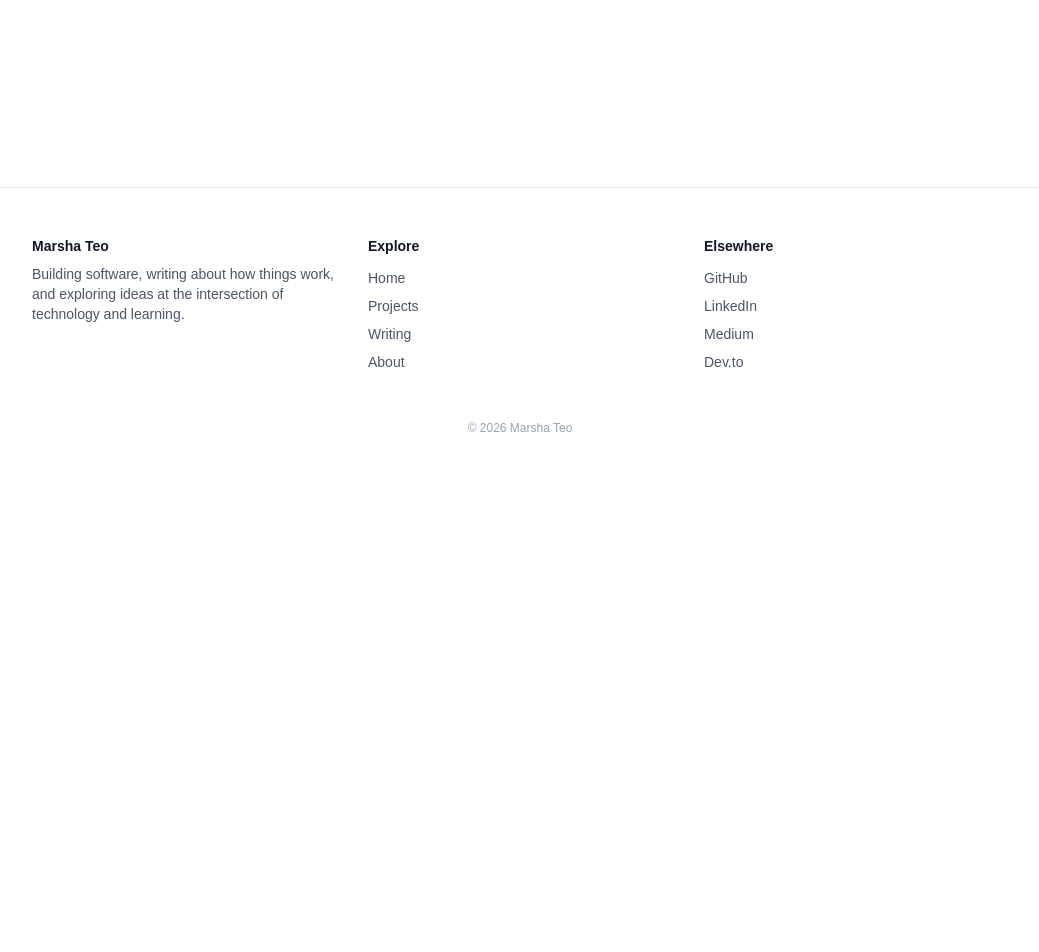
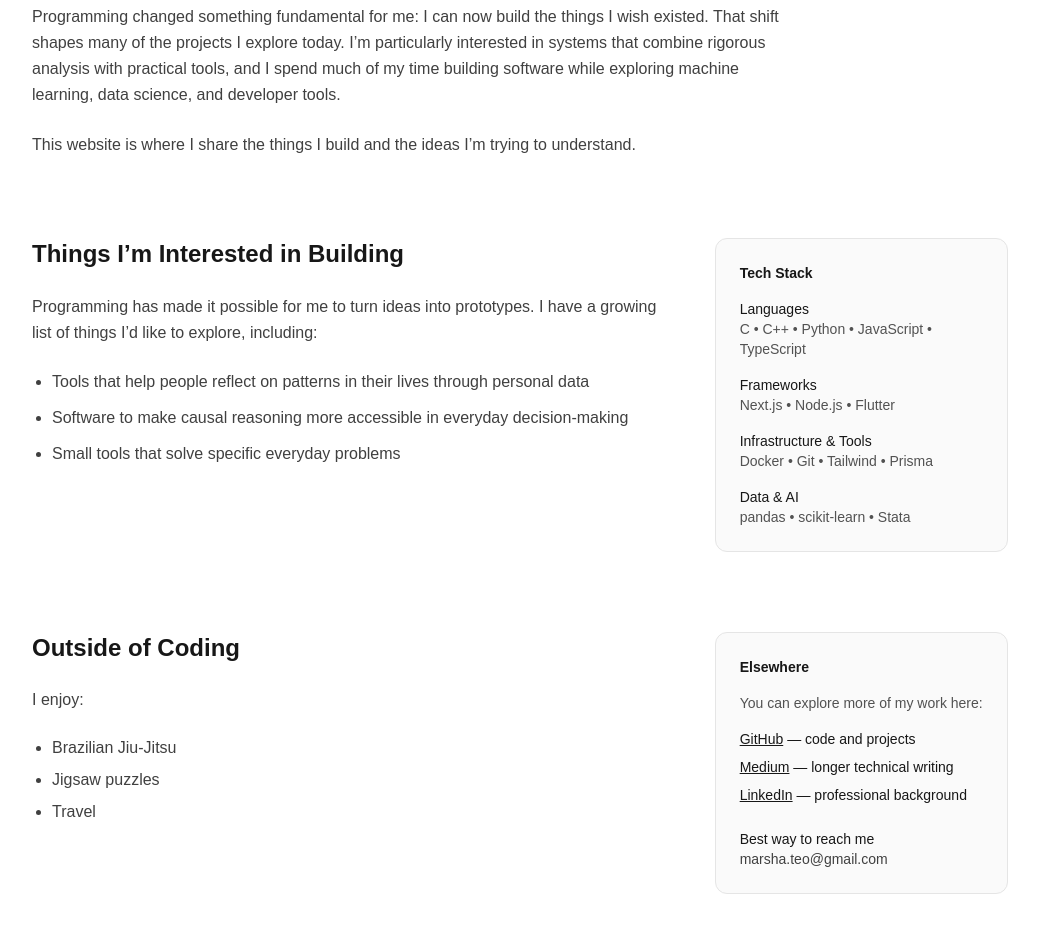
Before and after one commit to marsha-t/marsha-portfolio, a Next.js app: page /about in a window 1280 px wide. Shown: the part 340-1292 px from the top of the page, without its empty margins (120-1159 px from the left). Before the commit the page ends 800 px from the top, so only its background shows below. Built offline with nearby package versions, Linux system fonts and the light colour scheme.

Commit message:
add about page content

```diff
--- a/app/about/page.tsx
+++ b/app/about/page.tsx
@@ -1,13 +1,172 @@
+import Link from "next/link"
+
 export default function AboutPage() {
   return (
-    <main className="max-w-3xl mx-auto py-16 px-6">
-      <h1 className="text-3xl font-bold mb-8">About</h1>
+    <main className="max-w-5xl mx-auto px-6 py-20 space-y-20">
 
-      <div className="prose max-w-none">
-        <p>
-          I'm Marsha!
+      {/* Intro */}
+      <section className="max-w-3xl space-y-6">
+        <h1 className="text-4xl font-semibold tracking-tight">
+          Turning curiosity into software
+        </h1>
+
+        <p className="text-lg font-medium">
+          I'm Marsha, a programmer studying software engineering at 42 Abu Dhabi.
         </p>
-      </div>
+
+        <p className="text-neutral-700 leading-relaxed">
+          Before programming, I worked as a government economist, using data to
+          evaluate interventions across different policy areas.
+        </p>
+
+        <p className="text-neutral-700 leading-relaxed">
+          Programming changed something fundamental for me:
+          I can now build the things I wish existed.
+          That shift shapes many of the projects I explore today.
+          I’m particularly interested in systems that combine rigorous analysis with practical tools,
+          and I spend much of my time building software while exploring machine learning, data science, and developer tools.
+        </p>
+
+        <p className="text-neutral-700 leading-relaxed">
+          This website is where I share the things I build and the ideas I’m
+          trying to understand.
+        </p>
+      </section>
+
+      {/* Row 1 */}
+      <section className="grid md:grid-cols-3 gap-12">
+
+        {/* Main content */}
+        <div className="md:col-span-2 space-y-6">
+          <h2 className="text-2xl font-semibold">
+            Things I’m Interested in Building
+          </h2>
+
+          <p className="text-neutral-700 leading-relaxed">
+            Programming has made it possible for me to turn ideas into prototypes.
+            I have a growing list of things I’d like to explore, including:
+          </p>
+
+          <ul className="list-disc ml-5 space-y-3 text-neutral-700">
+            <li>
+              Tools that help people reflect on patterns in their lives through
+              personal data
+            </li>
+
+            <li>
+              Software to make causal reasoning more accessible in everyday
+              decision-making
+            </li>
+
+            <li>
+              Small tools that solve specific everyday problems
+            </li>
+          </ul>
+        </div>
+
+        {/* Sidebar */}
+        <aside className="bg-neutral-50 border border-neutral-200 rounded-xl p-6 text-sm space-y-4">
+          <h3 className="font-semibold">Tech Stack</h3>
+
+          <div>
+            <p className="font-medium">Languages</p>
+            <p className="text-neutral-600">
+              C • C++ • Python • JavaScript • TypeScript
+            </p>
+          </div>
+
+          <div>
+            <p className="font-medium">Frameworks</p>
+            <p className="text-neutral-600">
+              Next.js • Node.js • Flutter
+            </p>
+          </div>
+
+          <div>
+            <p className="font-medium">Infrastructure & Tools</p>
+            <p className="text-neutral-600">
+              Docker • Git • Tailwind • Prisma
+            </p>
+          </div>
+
+          <div>
+            <p className="font-medium">Data & AI</p>
+            <p className="text-neutral-600">
+              pandas • scikit-learn • Stata
+            </p>
+          </div>
+        </aside>
+      </section>
+
+      {/* Row 2 */}
+      <section className="grid md:grid-cols-3 gap-12">
+
+        {/* Main */}
+        <div className="md:col-span-2 space-y-6">
+          <h2 className="text-2xl font-semibold">
+            Outside of Coding
+          </h2>
+
+          <p className="text-neutral-700">
+            I enjoy:
+          </p>
+
+          <ul className="list-disc ml-5 space-y-2 text-neutral-700">
+            <li>Brazilian Jiu-Jitsu</li>
+            <li>Jigsaw puzzles</li>
+            <li>Travel</li>
+          </ul>
+        </div>
+
+        {/* Sidebar */}
+        <aside className="bg-neutral-50 border border-neutral-200 rounded-xl p-6 text-sm space-y-4">
+          <h3 className="font-semibold">Elsewhere</h3>
+
+          <p className="text-neutral-600">
+            You can explore more of my work here:
+          </p>
+
+          <ul className="space-y-2">
+            <li>
+              <Link
+                href="https://github.com"
+                className="underline hover:no-underline"
+              >
+                GitHub
+              </Link>{" "}
+              — code and projects
+            </li>
+
+            <li>
+              <Link
+                href="https://medium.com"
+                className="underline hover:no-underline"
+              >
+                Medium
+              </Link>{" "}
+              — longer technical writing
+            </li>
+
+            <li>
+              <Link
+                href="https://linkedin.com"
+                className="underline hover:no-underline"
+              >
+                LinkedIn
+              </Link>{" "}
+              — professional background
+            </li>
+          </ul>
+
+          <div className="pt-2">
+            <p className="font-medium">Best way to reach me</p>
+            <p className="text-neutral-700">
+              marsha.teo@gmail.com
+            </p>
+          </div>
+        </aside>
+      </section>
+
     </main>
   )
 }
--- a/components/Contact.tsx
+++ b/components/Contact.tsx
@@ -5,7 +5,7 @@ import { useState } from "react";
 export default function Contact() {
   const [copied, setCopied] = useState(false);
 
-  const email = "marsha@gmail.com";
+  const email = "marsha.teo@gmail.com";
 
   const copyEmail = async () => {
     await navigator.clipboard.writeText(email);
--- a/components/Hero.tsx
+++ b/components/Hero.tsx
@@ -30,7 +30,7 @@ export default function Hero() {
       <div className="absolute inset-x-0 bottom-0 h-[40%] pointer-events-none shimmer-layer" />
 
       {/* Text content */}
-      <div className="absolute inset-0 flex flex-col items-center justify-center text-center px-6 mt-20">
+      <div className="absolute inset-0 flex flex-col items-center justify-center text-center px-6 mt-14">
 
         {/* Name at horizon */}
         <h1 className="text-5xl font-bold tracking-tight drop-shadow-sm">
@@ -38,9 +38,8 @@ export default function Hero() {
         </h1>
 
         {/* Tagline */}
-        <p className="text-lg mt-10 max-w-lg opacity-90">
-          Software engineer exploring systems, building thoughtful tools,
-          and writing about how technology works.
+        <p className="text-lg mt-6 max-w-lg opacity-90">
+          Curious about systems, data and how things work
         </p>
 
         {/* Buttons */}
```
Also changed, not shown: public/projects/transcendence.png (added), public/projects/webserv.png (added).
